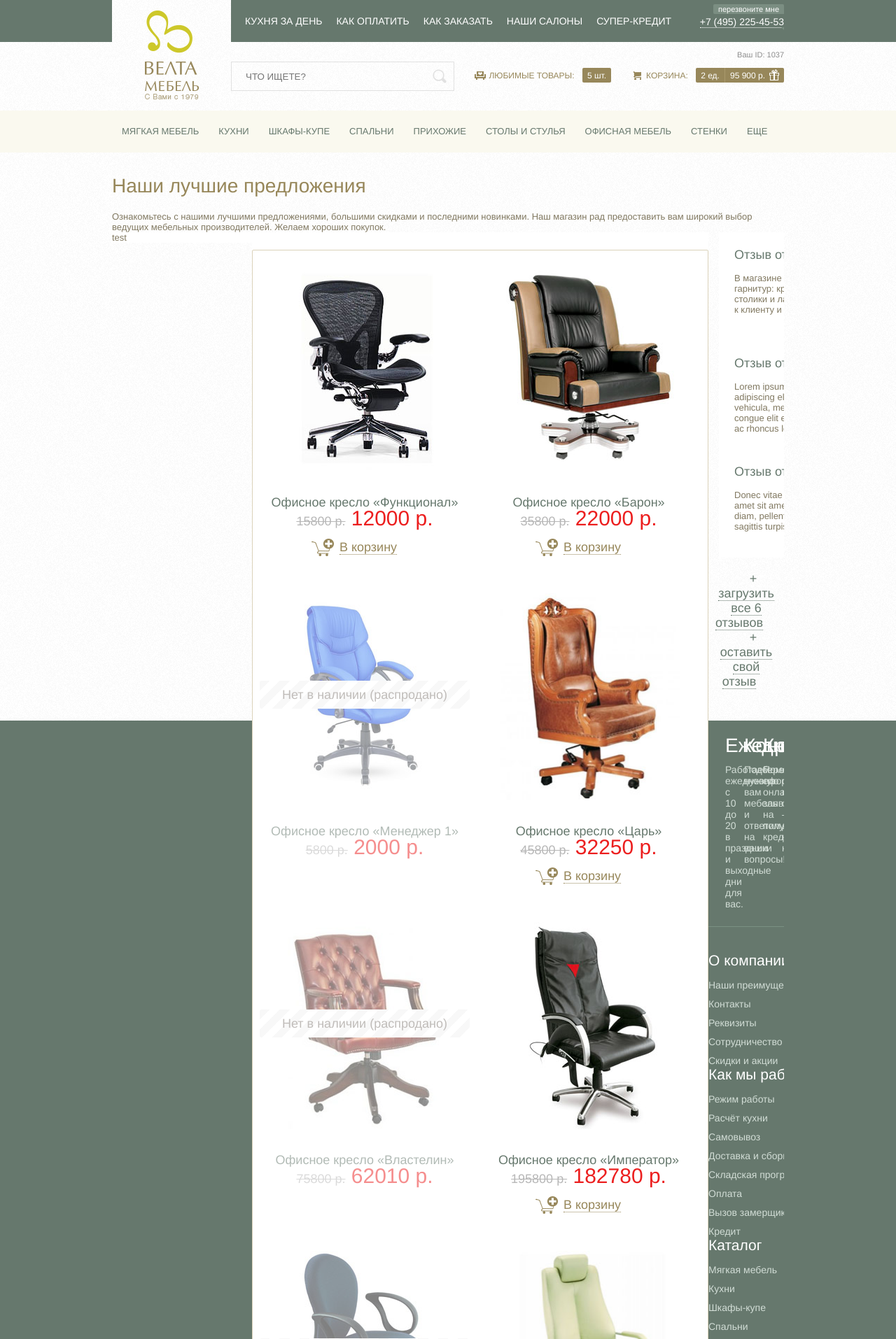
After one commit to kalifornijoskryptis/velta.ru, a PHP site: page /category.php in a window 1280 px wide. The commit adds this page. Shown: the top 1914 px of the page at 70% size. Run offline with PHP 8.4, Linux system fonts and the light colour scheme; some libraries are stand-ins or nearby versions.

Commit message:
Category: start
Category started.

```diff
--- /dev/null
+++ b/html/category.php
@@ -0,0 +1,384 @@
+<!DOCTYPE html>
+<html>
+<head>
+	<meta charset="utf-8" />
+	<!--[if lt IE 9]><script src="http://html5shiv.googlecode.com/svn/trunk/html5.js"></script><![endif]-->
+	<title>Велта Мебель</title>
+	<link rel="icon" href="favicon.ico" type="image/x-icon">
+	<link rel="shortcut icon" href="favicon.ico" type="image/x-icon">
+	<link rel="stylesheet" href="css/style.css" />
+	<link rel="stylesheet" href="https://cdnjs.cloudflare.com/ajax/libs/animate.css/3.0.0/animate.min.css">
+	<!--[if lte IE 8]><link rel="stylesheet" href="css/style-ie.css" type="text/css" media="screen, projection" /><![endif]-->
+	<!--[if IE ]>
+	<script type="text/javascript">
+		isBrowserIE = true;
+	</script>
+	<![endif]-->
+	<script type="text/javascript" src="js/jquery-1.9.1.min.js"></script>
+	<script type="text/javascript" src="js/jquery.carouFredSel-6.2.1-packed.js"></script>
+	<script type="text/javascript" src="js/scripts.js"></script>
+	<script src="https://cdnjs.cloudflare.com/ajax/libs/jquery/1.10.2/jquery.min.js"></script>
+	<script src="https://cdnjs.cloudflare.com/ajax/libs/jquery-easing/1.3/jquery.easing.min.js"></script>
+	<script src="https://cdnjs.cloudflare.com/ajax/libs/jquery.touchswipe/1.6.4/jquery.touchSwipe.min.js"></script>
+</head>
+<body class="page-category">
+<div id="popup">
+	<div class="overlay" style="display:none;"></div>
+	<div class="addCart block" style="display:none;">
+			<div class="close"></div>
+			<p class="heading">Ваш товар в корзине!</p>
+			<p class="text">Ваш товар был добавлен в корзину!<br>Желаете оформить заказ или продолжить совершать покупки в магазине?</p>
+			<a class="addOrder" href="/order/add_order.html">К оформлению заказа</a>
+			<a class="noAddOrder" href="#" onclick="return false;">Продолжить покупки</a>
+	</div>
+	<div class="qview block" style="display: none;">
+			<div class="close"></div>
+			<div class="left">
+				<img id="quick_pic" src="content/chair1.jpg">
+			</div>
+			<div class="right">
+				<div class="heading">Офисное кресло «Мадрид»</div>
+				<div class="more_info">
+					<span class="rating"></span>
+					<span class="availability out">Наличие: под заказ</span>
+					<span class="item_id">Артикул: 19</span>
+				</div>
+				<div class="text">Офисное кресло «Мадрид»</div>
+				<div class="price">
+					<span class="old_price">12&nbsp;390&nbsp;руб</span>
+					<span class="price">15&nbsp;000&nbsp;руб</span>
+				</div>
+				<div class="add_cart">
+					<form>
+        				<input id="qty" type="text" name="" value="1"><button class="submit" type="submit">Добавить в корзину</button>
+    				</form>
+				</div>
+			</div>
+	</div>
+	<div class="callme block" style="display:none;">
+			<div class="close"></div>
+			<p class="heading">Мы вам перезвоним!</p>
+			<p class="text">Мы рады, что вы заинтересованы в наших товарах и услугах. Пожалуйста, укажите ваше имя и номер телефона, мы вам перезвоним!</p>
+			<div class="form">
+				<input type="text" class="name" placeholder="Моё имя">
+				<input type="text" class="phone" placeholder="Мой номер телефона">
+				<input type="submit" class="button"/>
+			</div>
+	</div>
+	<div class="addreview block" style="display:none;">
+			<div class="close"></div>
+			<p class="heading">Оставьте свой отзыв</p>
+			<p class="text">Мы надеемся, что у вас остались только положительные эмоции от покупок и обслуживания в нашем магазине. Заполните необходимые поля, чтобы оставить отзыв.</p>
+			<div class="form">
+				<input type="text" class="name" placeholder="Как вас зовут">
+				<input type="text" class="email" placeholder="Ваша электронная почта">
+				<textarea class="textarea" data-myholder="Ваш отзыв о работе нашего магазина. Напишите о
+качестве товара, скорости доставки и уровне
+обслуживания. Спасибо, что делаете покупки у нас!"></textarea>
+				<input type="submit" class="button"/>
+			</div>
+	</div>
+	<div class="map1 block" style="display:none;">
+			<div class="close"></div>
+			<p class="heading">Салон в ТЦ «Снегири»</p>
+			<p class="text">Московская область (направление — Волоколамское шоссе), п. Снегири, ул. Московская, д. 12, ТЦ «Снегири»<br><br>+7 (495) 225 4553, +7 (905) 563 6611<br>velta@tc-snegiri.ru</p>
+			<img src="images/mapYa.png">
+	</div>
+	<div class="map2 block" style="display:none;">
+			<div class="close"></div>
+			<p class="heading">Салон на Соколинке</p>
+			<p class="text">105118, Москва, 9-я улица Соколиной горы, дом 21<br><br>+7 (495) 225 4553<br>+7 (495) 365 3617</p>
+			<img src="images/mapYa.png">
+	</div>
+</div>
+<header class="page-header">
+	<div class="logo-holder">
+		<a href="#" class="logo">Велта Мебель</a>
+	</div> <!--//.logo-holder//-->
+	<nav class="mainmenu">
+		<div class="wrapper">
+			<ul>
+				<li><a href="#">Кухня за день</a></li>
+				<li><a href="#">Как оплатить</a></li>
+				<li><a href="#">Как заказать</a></li>
+				<li><a href="#">Наши салоны</a></li>
+				<li><a href="#">Супер-кредит</a></li>
+			</ul>
+			<div class="callme">
+				<p class="t">перезвоните мне</p>
+				<p class="phone"><a href="#" class="ajax">+7 (495) 225-45-53</a></p>
+			</div>
+		</div> <!--//.wrapper//-->
+	</nav> <!--//.mainmenu//-->
+
+	<div class="wrapper">
+		<div class="user-area">
+			<form action="#" method="get" class="search-form">
+				<input type="text" name="s" placeholder="ЧТО ИЩЕТЕ?" />
+				<input type="submit" value="" />
+			</form>
+			<div class="info">
+				<p class="id">Ваш ID: 1037</p>
+				<ul class="counts">
+					<li>
+						<a href="#"><span class="icon icon-fav"></span>Любимые товары:</a>
+						<span class="data"><span class="val">5 шт.</span></span>
+					</li>
+					<li>
+						<a href="#"><span class="icon icon-cart"></span>Корзина:</a>
+						<span class="data">
+							<span class="val">2 ед.</span>
+							<span class="val val-gift">95 900 р.</span>
+						</span>
+					</li>
+				</ul>
+			</div> <!--//.info//-->
+		</div> <!--//.user-area//-->
+		<div class="clear"></div>
+	</div> <!--//.wrapper//-->
+</header> <!--//.page-header//-->
+
+<div class="primary-slider">
+	<nav class="catmenu">
+		<div class="wrapper">
+			<ul>
+				<li><a href="#">Мягкая мебель</a></li>
+				<li><a href="#">Кухни</a></li>
+				<li><a href="#">Шкафы-купе</a></li>
+				<li><a href="#">Спальни</a></li>
+				<li><a href="#">Прихожие</a></li>
+				<li><a href="#">Столы и стулья</a></li>
+				<li><a href="#">Офисная мебель</a></li>
+				<li><a href="#">Стенки</a></li>
+				<li><a href="#">Еще</a></li>
+			</ul>
+		</div> <!--//.wrapper//-->
+	</nav> <!--//.catmenu//-->
+</div> <!--//.primary-slider//-->
+
+<div class="content">
+<div class="wrapper">
+<h1 class="title">Наши лучшие предложения</h1>
+<p class="description">Ознакомьтесь с нашими лучшими предложениями, большими скидками и последними новинками. Наш магазин рад предоставить вам широкий выбор ведущих мебельных производителей. Желаем хороших покупок.</p>
+</div>
+<div class="wrapper">
+<div class="sidebar">
+	test
+</div>
+<div class="product-list">
+		<div class="holder">
+					 <ul class="products">
+						<li>
+							<div class="areaQuickView">
+		   					<div class="quickView popup" data-popup="qview"><span>Быстрый просмотр</span></div>
+								<img src="content/chair5.jpg" class="photo" alt="" />
+		   					</div>
+							<p class="title"><a href="#">Офисное кресло &laquo;Функционал&raquo;</a></p>
+							<p class="price"><s>15800 р.</s> 12000 р.</p>
+							<p class="cart"><a href="#"><span>В корзину</span></a></p>
+						</li>
+						<li>
+							<div class="areaQuickView">
+		   					<div class="quickView popup" data-popup="qview"><span>Быстрый просмотр</span></div>
+								<img src="content/chair6.jpg" class="photo" alt="" />
+		   					</div>
+							<p class="title"><a href="#">Офисное кресло &laquo;Барон&raquo;</a></p>
+							<p class="price"><s>35800 р.</s> 22000 р.</p>
+							<p class="cart"><a href="#"><span>В корзину</span></a></p>
+						</li>
+						<li class="out-of-stock">
+							<div class="out"><p>Нет в наличии (распродано)</p></div>
+							<img src="content/chair7.jpg" class="photo" alt="" />
+							<p class="title"><a href="#">Офисное кресло &laquo;Менеджер 1&raquo;</a></p>
+							<p class="price"><s>5800 р.</s> 2000 р.</p>
+						</li>
+						<li>
+							<div class="areaQuickView">
+		   					<div class="quickView popup" data-popup="qview"><span>Быстрый просмотр</span></div>
+								<img src="content/chair8.jpg" class="photo" alt="" />
+		   					</div>
+							<p class="title"><a href="#">Офисное кресло &laquo;Царь&raquo;</a></p>
+							<p class="price"><s>45800 р.</s> 32250 р.</p>
+							<p class="cart"><a href="#"><span>В корзину</span></a></p>
+						</li>
+						<li class="out-of-stock">
+							<div class="out"><p>Нет в наличии (распродано)</p></div>
+							<img src="content/chair9.jpg" class="photo" alt="" />
+							<p class="title"><a href="#">Офисное кресло &laquo;Властелин&raquo;</a></p>
+							<p class="price"><s>75800 р.</s> 62010 р.</p>
+						</li>
+						<li>
+							<div class="areaQuickView">
+		   					<div class="quickView popup" data-popup="qview"><span>Быстрый просмотр</span></div>
+								<img src="content/chair10.jpg" class="photo" alt="" />
+		   					</div>
+							<p class="title"><a href="#">Офисное кресло &laquo;Император&raquo;</a></p>
+							<p class="price"><s>195800 р.</s> 182780 р.</p>
+							<p class="cart"><a href="#"><span>В корзину</span></a></p>
+						</li>
+						<li class="out-of-stock">
+							<div class="out"><p>Нет в наличии (распродано)</p></div>
+							<img src="content/chair11.jpg" class="photo" alt="" />
+							<p class="title"><a href="#">Офисное кресло &laquo;Бюрократ&raquo;</a></p>
+							<p class="price"><s>9800 р.</s> 9799 р.</p>
+						</li>
+						<li>
+							<div class="areaQuickView">
+		   					<div class="quickView popup" data-popup="qview"><span>Быстрый просмотр</span></div>
+								<img src="content/chair12.jpg" class="photo" alt="" />
+		   					</div>
+							<p class="title"><a href="#">Офисное кресло &laquo;Белоснежное&raquo;</a></p>
+							<p class="price"><s>1800 р.</s> 900 р.</p>
+							<p class="cart"><a href="#"><span>В корзину</span></a></p>
+						</li>
+						<li>
+							<div class="areaQuickView">
+		   					<div class="quickView popup" data-popup="qview"><span>Быстрый просмотр</span></div>
+								<img src="content/chair3.jpg" class="photo" alt="" />
+		   					</div>
+							<p class="title"><a href="#">Офисное кресло &laquo;Валенсия&raquo;</a></p>
+							<p class="price"><s>15800 р.</s> 12000 р.</p>
+							<p class="cart"><a href="#"><span>В корзину</span></a></p>
+						</li>
+					</ul>
+					<div class="clear"></div>
+		</div> <!--//.holder//-->
+</div> <!--//.best-deals//-->
+	</div> <!--//.wrapper//-->
+</div>
+
+<div class="wrapper">
+	<div class="advantages">
+		<div class="items">
+			<div class="item item1">
+				<span class="icon"></span>
+				<div class="content"><div class="text">
+					<p class="t">Всё и сразу</p>
+					— склад-магазин в одном месте в Москве<br />
+					— удобная парковка<br />
+					— бесплатная загрузка и разгрузка
+				</div></div>
+			</div> <!--//.item//-->
+			<div class="item item2">
+				<span class="icon"></span>
+				<div class="content"><div class="text">
+					<p class="t">Лучшие цены</p>
+					— наш магазин работает на рынке с 1979 года<br />
+					— более 528 700 довольных обслуживанием и ценами клиентов
+				</div></div>
+			</div> <!--//.item//-->
+			<div class="item item3">
+				<span class="icon"></span>
+				<div class="content"><div class="text">
+					<p class="t">Огромный выбор</p>
+					— 50 фабрик в одном месте<br />
+					— приезжайте, смотрите, выбирайте и покупайте нашу мебель
+				</div></div>
+			</div> <!--//.item//-->
+		</div> <!--//.items//-->
+	</div> <!--//.advantages//-->
+</div> <!--//.wrapper//-->
+
+<div class="wrapper">
+	<div class="reviews">
+		<div class="items">
+			<div class="item"><div class="content">
+				<p class="name">Отзыв от Анастасии С., Москва</p>
+				В магазине &laquo;Велта&raquo; покупали спальный гарнитур: кровать, шкаф, прикроватные столики и лампы. Понравилось отношение к клиенту и обслужение. Спасибо!
+			</div></div> <!--//.item//-->
+			<div class="item"><div class="content">
+				<p class="name">Отзыв от Елены Н., Владимир</p>
+				Lorem ipsum dolor sit amet, consectetur adipiscing elit. Proin aliquam, urna vel lacinia vehicula, metus nisi venenatis turpis, ut congue elit erat et dui. Nunc id blandit nibh, ac rhoncus leo.
+			</div></div> <!--//.item//-->
+			<div class="item"><div class="content">
+				<p class="name">Отзыв от Натальи, Ярославль</p>
+				Donec vitae lectus eu est tincidunt rutrum sit amet sit amet nulla. Vestibulum eget pulvinar diam, pellentesque condimentum ipsum. Nulla sagittis turpis eu auctor rhoncus.
+			</div></div> <!--//.item//-->
+		</div> <!--//.items//-->
+		<div class="op">
+			<a href="#">+ <span>загрузить все 6 отзывов</span></a>
+			<a href="#">+ <span>оставить свой отзыв</span></a>
+		</div>
+	</div> <!--//.reviews//-->
+</div>
+
+<footer class="page-footer">
+	<div class="wrapper">
+		<div class="information">
+			<div class="col"><div class="col-content">
+				<p class="t">Ежедневно</p>
+				Работаем ежедневно с 10 до 20 в праздники и выходные дни для вас.
+			</div></div> <!--//.col//-->
+			<div class="col"><div class="col-content">
+				<p class="t">Консультации</p>
+				Подберем нужную вам мебель и ответим на ваши вопросы!
+			</div></div> <!--//.col//-->
+			<div class="col"><div class="col-content">
+				<p class="t">Кредит</p>
+				Поможем сформировать онлайн-заявку на получение кредита.
+			</div></div> <!--//.col//-->
+			<div class="col"><div class="col-content">
+				<p class="t">Акции</p>
+				Акции, скидки и спецпредложения — для наших клиентов.
+			</div></div> <!--//.col//-->
+		</div> <!--//.information//-->
+		<div class="bottom">
+			<nav class="col col1">
+				<p class="t">О компании</p>
+				<ul>
+					<li><a href="#">Наши преимущества</a></li>
+					<li><a href="#">Контакты</a></li>
+					<li><a href="#">Реквизиты</a></li>
+					<li><a href="#">Сотрудничество</a></li>
+					<li><a href="#">Скидки и акции</a></li>
+				</ul>
+			</nav> <!--//.col//-->
+			<nav class="col col2">
+				<p class="t">Как мы работаем</p>
+				<ul>
+					<li><a href="#">Режим работы</a></li>
+					<li><a href="#">Расчёт кухни</a></li>
+					<li><a href="#">Самовывоз</a></li>
+					<li><a href="#">Доставка и сборка</a></li>
+					<li><a href="#">Складская программа</a></li>
+					<li><a href="#">Оплата</a></li>
+					<li><a href="#">Вызов замерщика</a></li>
+					<li><a href="#">Кредит</a></li>
+				</ul>
+			</nav> <!--//.col//-->
+			<nav class="col col3">
+				<p class="t">Каталог</p>
+				<ul>
+					<li><a href="#">Мягкая мебель</a></li>
+					<li><a href="#">Кухни</a></li>
+					<li><a href="#">Шкафы-купе</a></li>
+					<li><a href="#">Спальни</a></li>
+					<li><a href="#">Прихожие</a></li>
+					<li><a href="#">Столы и стулья</a></li>
+					<li><a href="#">Офисная мебель</a></li>
+					<li><a href="#">Стенки</a></li>
+					<li><a href="#">Ещё...</a></li>
+				</ul>
+			</nav> <!--//.col//-->
+			<div class="col col4">
+				<div class="address">
+					<p class="t">Салон на Соколинке</p>
+					105118, Москва, 9-я улица Соколиной горы, дом 21<br />
+					+7 (495) 225 4553<br />
+					+7 (495) 365 3617
+					<p class="map"><a href="#"><span>Смотреть на карте</span></a></p>
+				</div>
+				<div class="address">
+					<p class="t">Салон в ТЦ Снегири</p>
+					Московская область (направление — Волоколамское шоссе),<br />
+					п. Снегири, ул. Московская, д. 12, ТЦ “Снегири”<br />
+					+7 (495) 225 4553<br />
+					+7 (905) 563 6611
+					<p class="map"><a href="#"><span>Смотреть на карте</span></a></p>
+				</div>
+			</div> <!--//.col//-->
+		</div>
+	</div> <!--//.wrapper//-->
+</footer> <!--//.page-footer//-->
+</body>
+</html>
--- a/html/css/style.css
+++ b/html/css/style.css
@@ -329,33 +329,33 @@ a:hover {text-decoration: none;}
 .page-special-offers .content h1.title { background: url('../images/star.png') left no-repeat; text-indent: 35px; }
 .page-special-offers .content p.description { margin-bottom: 30px; }
 
-.page-special-offers .content .product-list {margin-bottom: 25px; padding: 25px 0; background: #fff;}
-.page-special-offers .content .product-list .holder {width: 960px; margin: 9px auto 0; padding: 0 0 20px 0; border: 1px solid #dbd2ba; border-radius: 2px;}
-.page-special-offers .content .product-list .holder .products li {float: left; width: 300px; padding: 20px 10px 0; font-size: 18px; line-height: 20px; text-align: center; height: 450px;}
-.page-special-offers .content .product-list .holder .products li.out-of-stock { opacity: 0.5;}
-.page-special-offers .content .product-list .holder .products li.out-of-stock .out { position: absolute; margin-top: 125px; width: 300px; }
-.page-special-offers .content .product-list .holder .products li.out-of-stock .out p { background: repeating-linear-gradient(-45deg, #fff, #fff 10px, #f2f2f2 10px, #f2f2f2 20px);
+.content .product-list {margin-bottom: 25px; padding: 25px 0; background: #fff;}
+.content .product-list .holder {width: 960px; margin: 9px auto 0; padding: 0 0 20px 0; border: 1px solid #dbd2ba; border-radius: 2px;}
+.content .product-list .holder .products li {float: left; width: 300px; padding: 20px 10px 0; font-size: 18px; line-height: 20px; text-align: center; height: 450px;}
+.content .product-list .holder .products li.out-of-stock { opacity: 0.5;}
+.content .product-list .holder .products li.out-of-stock .out { position: absolute; margin-top: 125px; width: 300px; }
+.content .product-list .holder .products li.out-of-stock .out p { background: repeating-linear-gradient(-45deg, #fff, #fff 10px, #f2f2f2 10px, #f2f2f2 20px);
  padding: 10px 0; border-radius: 3px; -webkit-border-radius: 3px; }
-.page-special-offers .content .product-list .holder .products li .photo {display: block; width: 300px; height: 300px;}
-.page-special-offers .content .product-list .holder .products li .title {margin-top: 30px; color: #66786d; white-space: nowrap; overflow: hidden; text-overflow: ellipsis;}
-.page-special-offers .content .product-list .holder .products li .title a {text-decoration: none;}
-.page-special-offers .content .product-list .holder .products li .price {margin-top: 3px; color: #EC1F1F; font-size: 30px; }
-.page-special-offers .content .product-list .holder .products li .price s {color: #b7b7b7; font-size: 18px; }
-.page-special-offers .content .product-list .holder .products li .cart {margin-top: 15px; color: #97875a;}
-.page-special-offers .content .product-list .holder .products li .cart a {display: inline-block; padding-left: 40px; margin-left: -30px; line-height: 25px; color: #97875a; text-decoration: none; background: url('../images/best-to-cart.png') no-repeat left center;}
-.page-special-offers .content .product-list .holder .products li .cart a span {border-bottom: 1px dotted;}
-.page-special-offers .content .product-list .holder .products li .cart a:hover span {border-bottom: 0;}
-.page-special-offers .content .product-list .holder .gallery .nav-prev {left: 0; background-position: 0 0;}
-.page-special-offers .content .product-list .holder .gallery .nav-next {right: 0; background-position: -55px 0;}
-.page-special-offers .content .product-list .holder .gallery .nav-prev:hover {background-position: -110px 0;}
-.page-special-offers .content .product-list .holder .gallery .nav-next:hover {background-position: -165px 0;}
-.page-special-offers .content .product-list .holder .gallery .nav-prev:active {margin-top: 1px; background-position: -110px 0;}
-.page-special-offers .content .product-list .holder .gallery .nav-next:active {margin-top: 1px; background-position: -165px 0;}
-.page-special-offers .content .product-list .holder .summary {margin-top: 32px; font-size: 18px; color: #66786d; text-align: center;}
-.page-special-offers .content .product-list .holder .summary .more {text-decoration: none;}
-.page-special-offers .content .product-list .holder .summary .more span {border-bottom: 1px dotted;}
-.page-special-offers .content .product-list .holder .summary .more:hover span {border-bottom: 0;}
-.page-special-offers .content .product-list .holder .products li .quickView {
+.content .product-list .holder .products li .photo {display: block; width: 300px; height: 300px;}
+.content .product-list .holder .products li .title {margin-top: 30px; color: #66786d; white-space: nowrap; overflow: hidden; text-overflow: ellipsis;}
+.content .product-list .holder .products li .title a {text-decoration: none;}
+.content .product-list .holder .products li .price {margin-top: 3px; color: #EC1F1F; font-size: 30px; }
+.content .product-list .holder .products li .price s {color: #b7b7b7; font-size: 18px; }
+.content .product-list .holder .products li .cart {margin-top: 15px; color: #97875a;}
+.content .product-list .holder .products li .cart a {display: inline-block; padding-left: 40px; margin-left: -30px; line-height: 25px; color: #97875a; text-decoration: none; background: url('../images/best-to-cart.png') no-repeat left center;}
+.content .product-list .holder .products li .cart a span {border-bottom: 1px dotted;}
+.content .product-list .holder .products li .cart a:hover span {border-bottom: 0;}
+.content .product-list .holder .gallery .nav-prev {left: 0; background-position: 0 0;}
+.content .product-list .holder .gallery .nav-next {right: 0; background-position: -55px 0;}
+.content .product-list .holder .gallery .nav-prev:hover {background-position: -110px 0;}
+.content .product-list .holder .gallery .nav-next:hover {background-position: -165px 0;}
+.content .product-list .holder .gallery .nav-prev:active {margin-top: 1px; background-position: -110px 0;}
+.content .product-list .holder .gallery .nav-next:active {margin-top: 1px; background-position: -165px 0;}
+.content .product-list .holder .summary {margin-top: 32px; font-size: 18px; color: #66786d; text-align: center;}
+.content .product-list .holder .summary .more {text-decoration: none;}
+.content .product-list .holder .summary .more span {border-bottom: 1px dotted;}
+.content .product-list .holder .summary .more:hover span {border-bottom: 0;}
+.content .product-list .holder .products li .quickView {
 	display:none;
 	position: absolute;
 	cursor: pointer;
@@ -375,12 +375,24 @@ a:hover {text-decoration: none;}
 	-o-border-radius: 3px;
 	border-radius: 3px;
 }
-.page-special-offers .content .product-list .holder .products li .areaQuickView{
+.content .product-list .holder .products li .areaQuickView{
 
 }
-.page-special-offers .content .product-list .holder .products li .areaQuickView:hover .quickView {
+.content .product-list .holder .products li .areaQuickView:hover .quickView {
 	display:block;
 }
+
+/***
+ * Стили страницы категорий (category.php)
+ ***/
+.page-category {}
+.page-category .sidebar { background: #fff; width: 200px; float: left; }
+.page-category .content p { margin-bottom: 0; }
+.page-category .content ul { text-indent: 0; }
+.page-category .content ul li:before { content: " "; }
+
+.page-category .content .product-list .holder { width: 650px; margin: 0;  }
+.page-category .content .product-list { float:left;  }
 
 
 /***
```
